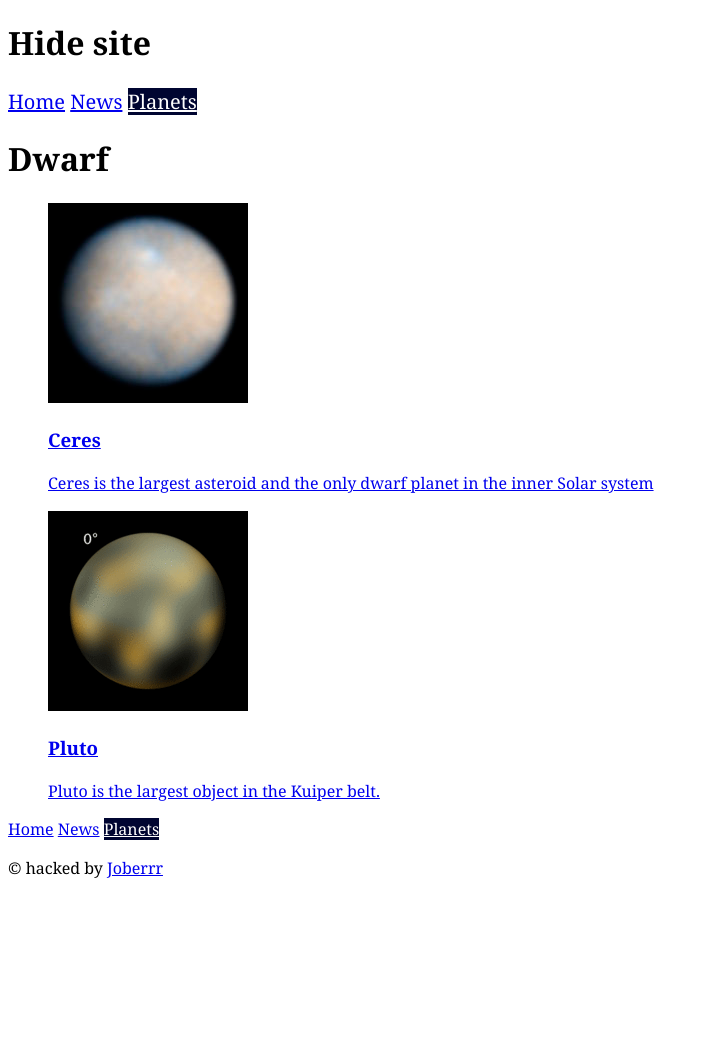
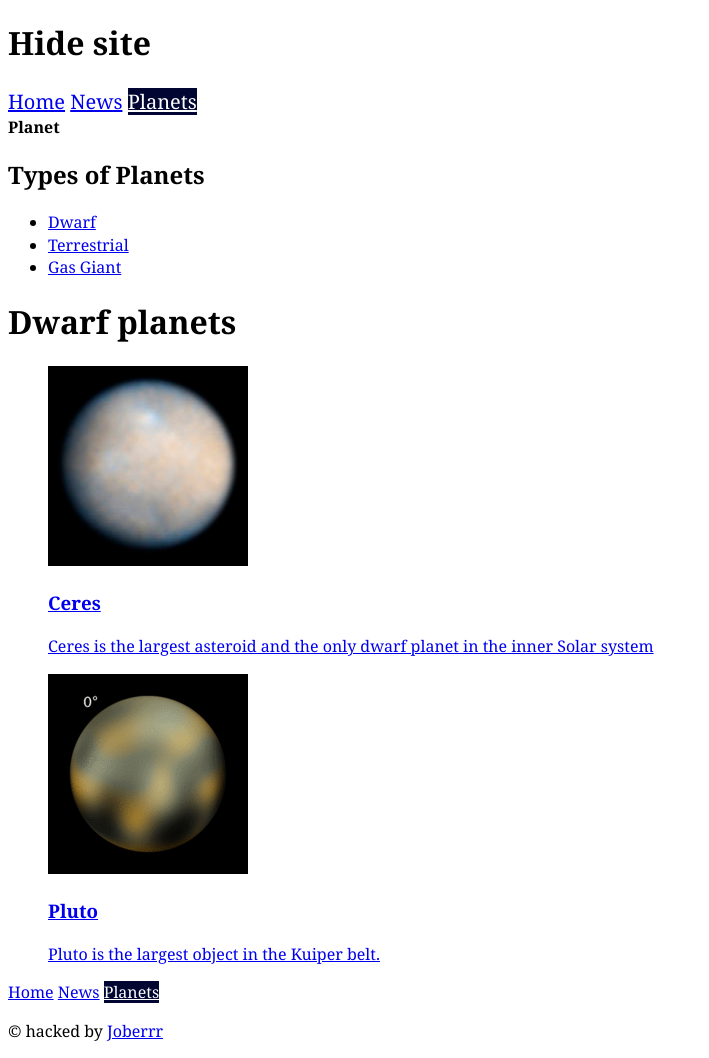
Before and after one commit to Joberrr/hide, a Jekyll site: the page built from planets/dwarf/index.html, in a window 1280 px wide. Shown: the whole page, without its empty margins (0-709 px from the left). Built offline with Jekyll 4.4.1, drawn with Linux system fonts in a browser that asks for light colours; Markdown is read by kramdown in place of the engine named in the settings; before the commit the page ends 900 px from its top, so only the background shows below that.

Commit message:
Update planets

```diff
--- a/planets/dwarf/index.html
+++ b/planets/dwarf/index.html
@@ -1,6 +1,7 @@
 ---
-layout: default
+layout: planets
 ---
 
-<h1>Dwarf</h1>
+<h1>Dwarf planets</h1>
+
 {% include planet-list.html type='dwarf' %}
--- a/planets/gas-giant/index.html
+++ b/planets/gas-giant/index.html
@@ -1,5 +1,5 @@
 ---
-layout: default
+layout: planets
 ---
 
 <h1>Gas giant planets</h1>
--- a/planets/terrestrial/index.html
+++ b/planets/terrestrial/index.html
@@ -1,5 +1,5 @@
 ---
-layout: default
+layout: planets
 ---
 
 <h1>Terrestrial planets</h1>
```
